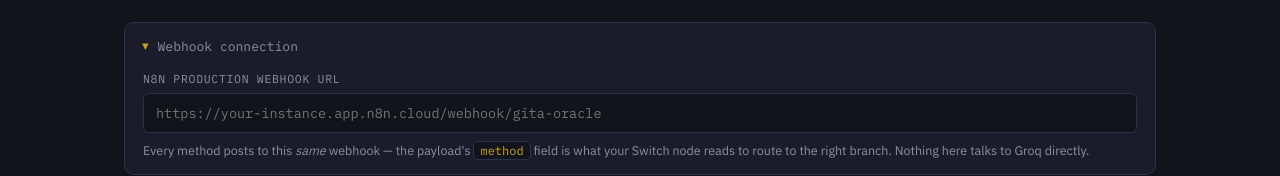
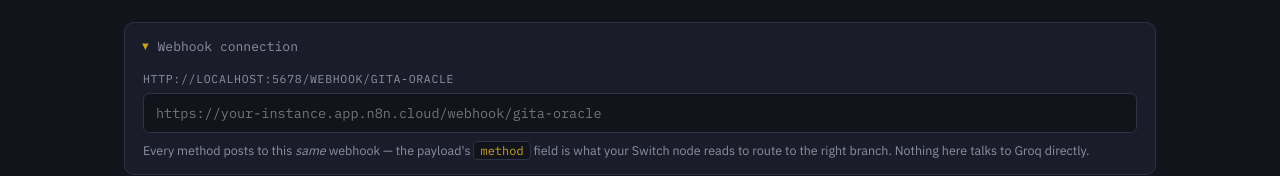
Before and after one commit to ishasaini1505/GitaOracle, a plain HTML site: page gita-oracle-console.html in a window 1280 px wide. Both pictures are taken after a click on the heading "Webhook connection". Shown: the part 244-420 px from the top of the page. Drawn offline with Linux system fonts and the light colour scheme.

Commit message:
Update gita-oracle-console.html

```diff
--- a/gita-oracle-console.html
+++ b/gita-oracle-console.html
@@ -401,7 +401,7 @@
     <summary>Webhook connection</summary>
     <div class="settings-body">
       <div class="field-row">
-        <label class="small" for="webhookUrl">n8n production webhook URL</label>
+        <label class="small" for="webhookUrl">http://localhost:5678/webhook/gita-oracle</label>
         <input type="url" id="webhookUrl" placeholder="https://your-instance.app.n8n.cloud/webhook/gita-oracle" />
       </div>
       <p class="hint">
```
